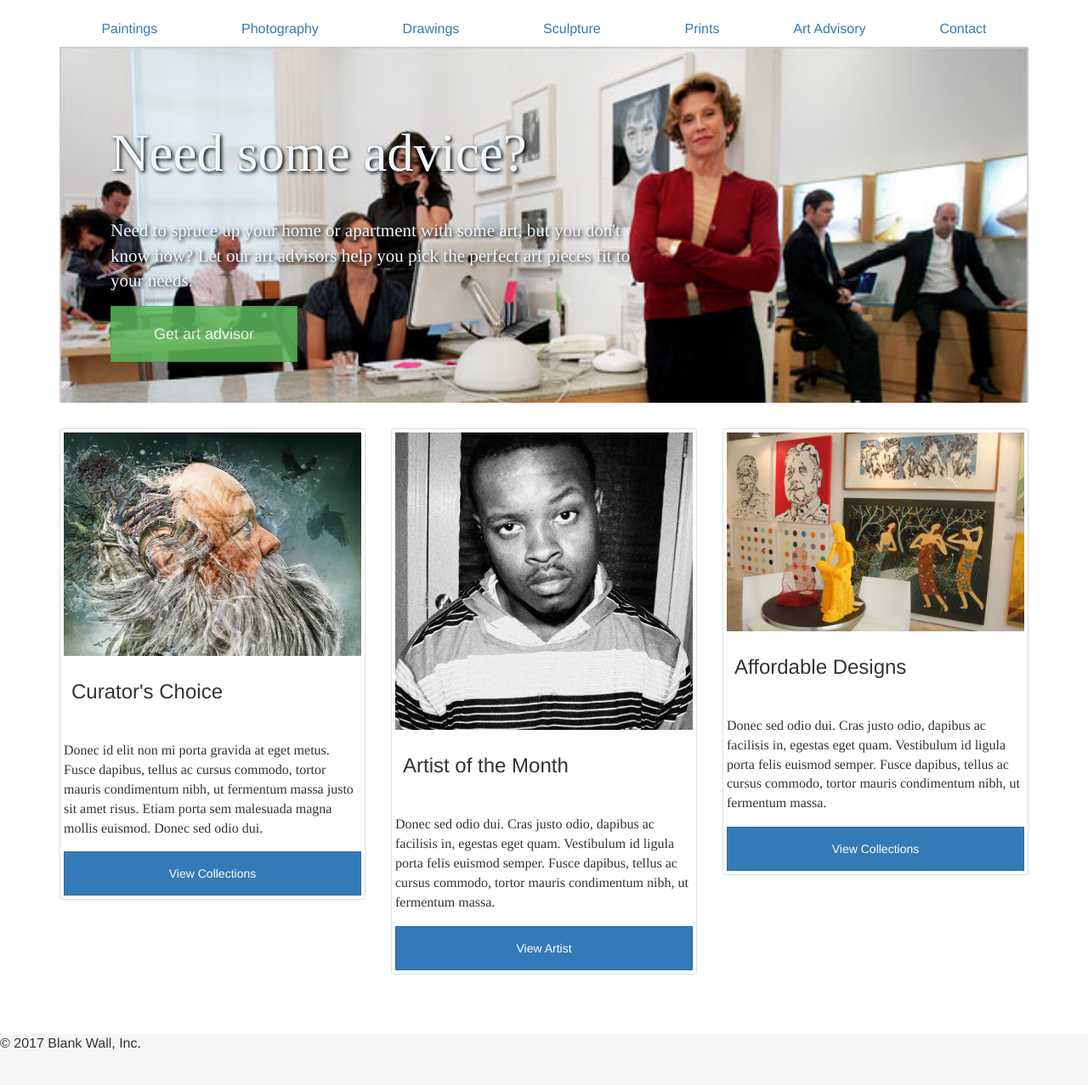
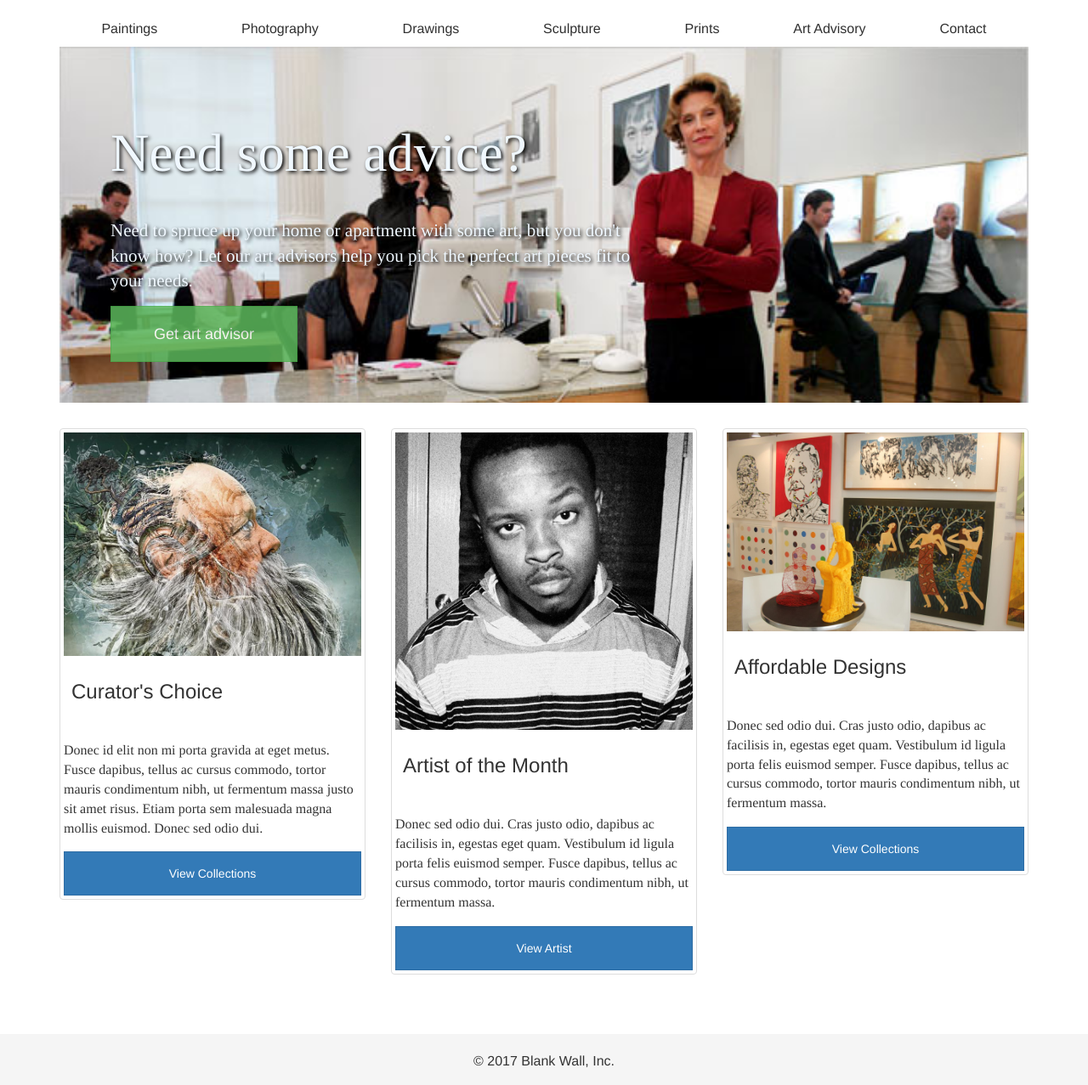
Before and after one commit to GalaxyDefender/Blank-Wall, a plain HTML site: page index.html in a window 1280 px wide. Shown: the part 61-1338 px from the top of the page at 85% size. Drawn offline with Linux system fonts and the light colour scheme.

Commit message:
some more styling

```diff
--- a/css/_custom.scss
+++ b/css/_custom.scss
@@ -34,6 +34,7 @@ serif;
     li {
         a {
             @include transition(background-color 1s ease-out);
+            color: #303030;
         }
         &:nth-child(1) a:hover {
             background-color: rgba(102, 179, 255, 0.3);
@@ -56,11 +57,14 @@ serif;
         &:nth-child(7) a:hover {
             background-color: rgba(255, 0, 0, 0.3);
         }
+        &:nth-child(8) a:hover {
+            background-color: rgba(255, 0, 255, 0.3);
+        }
     }
 }
 
 .active {
-   background-color: rgba(166, 166, 166, 0.3);
+    background-color: rgba(166, 166, 166, 0.3);
 }
 
 button {
@@ -114,8 +118,12 @@ button {
 
 .footer {
     margin-top: 50px;
+    padding-top: 5px;
     bottom: 0;
     width: 100%;
     height: 60px;
     background-color: #f5f5f5;
+    p {
+        text-align: center;
+    }
 }
```
Also changed, not shown: css/main.css, 1 other file.
